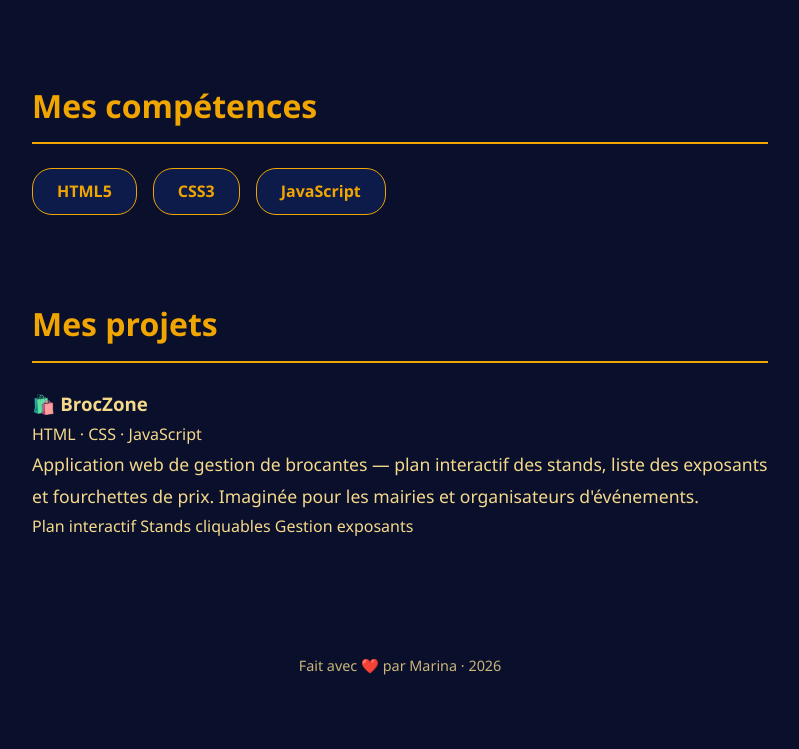
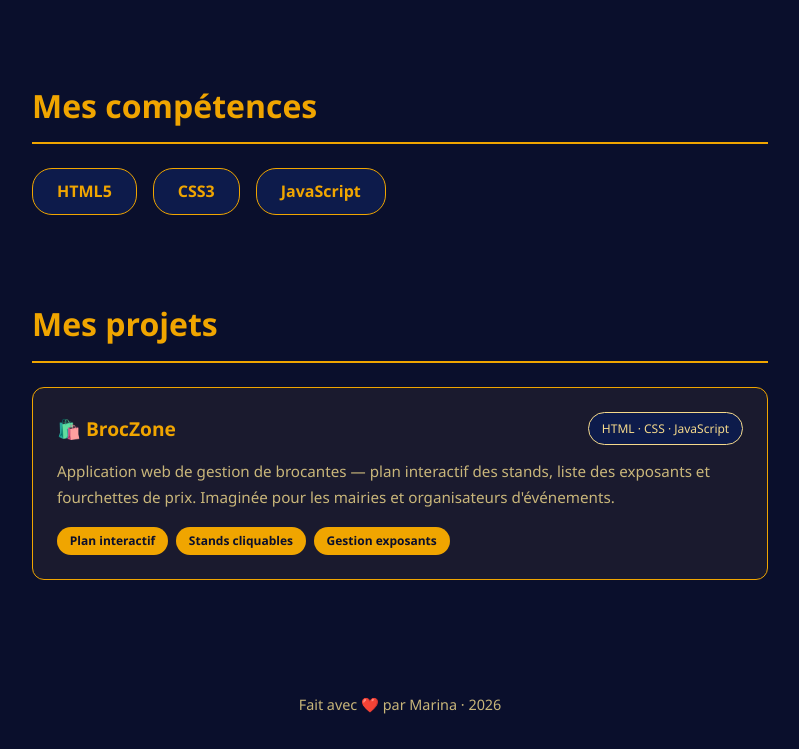
Before and after one commit to Ruhmiya/Portefolio2026, a plain HTML site: page index.html in a window 1280 px wide. Shown: the part 1070-1819 px from the top of the page, without its empty margins (240-1039 px from the left). Before the commit the page ends 1781 px from the top, so only its background shows below. Drawn offline with Linux system fonts and the light colour scheme.

Commit message:
Update style.css
Day 2 : /* ========== PROJETS ========== */
.projet-carte {
  background-color: #1a1a2e;
  border: 1px solid #f0a500;
  border-radius: 12px;
  padding: 1.5rem;
  margin-bottom: 1.5rem;
}

.projet-header {
  display: flex;
  justify-content: space-between;
  align-items: center;
  margin-bottom: 0.8rem;
  flex-wrap: wrap;
  gap: 0.5rem;
}

.projet-header h3 {
  color: #f0a500;
  font-size: 1.2rem;
}

.projet-badge {
  background-color: #0d1b4b;
  color: #f5d98b;
  font-size: 0.75rem;
  padding: 0.3rem 0.8rem;
  border-radius: 20px;
  border: 1px solid #f5d98b;
}

.projet-carte p {
  color: #c9b67a;
  font-size: 0.95rem;
  line-height: 1.7;
  margin-bottom: 1rem;
}

.projet-tags {
  display: flex;
  gap: 0.5rem;
  flex-wrap: wrap;
}

.tag {
  background-color: #f0a500;
  color: #0a0f2c;
  font-size: 0.75rem;
  font-weight: bold;
  padding: 0.2rem 0.8rem;
  border-radius: 20px;
}

```diff
--- a/style.css
+++ b/style.css
@@ -99,3 +99,57 @@ footer {
   color: #c9b67a;
   font-size: 0.9rem;
 }
+
+/* ========== PROJETS ========== */
+.projet-carte {
+  background-color: #1a1a2e;
+  border: 1px solid #f0a500;
+  border-radius: 12px;
+  padding: 1.5rem;
+  margin-bottom: 1.5rem;
+}
+
+.projet-header {
+  display: flex;
+  justify-content: space-between;
+  align-items: center;
+  margin-bottom: 0.8rem;
+  flex-wrap: wrap;
+  gap: 0.5rem;
+}
+
+.projet-header h3 {
+  color: #f0a500;
+  font-size: 1.2rem;
+}
+
+.projet-badge {
+  background-color: #0d1b4b;
+  color: #f5d98b;
+  font-size: 0.75rem;
+  padding: 0.3rem 0.8rem;
+  border-radius: 20px;
+  border: 1px solid #f5d98b;
+}
+
+.projet-carte p {
+  color: #c9b67a;
+  font-size: 0.95rem;
+  line-height: 1.7;
+  margin-bottom: 1rem;
+}
+
+.projet-tags {
+  display: flex;
+  gap: 0.5rem;
+  flex-wrap: wrap;
+}
+
+.tag {
+  background-color: #f0a500;
+  color: #0a0f2c;
+  font-size: 0.75rem;
+  font-weight: bold;
+  padding: 0.2rem 0.8rem;
+  border-radius: 20px;
+}
```
